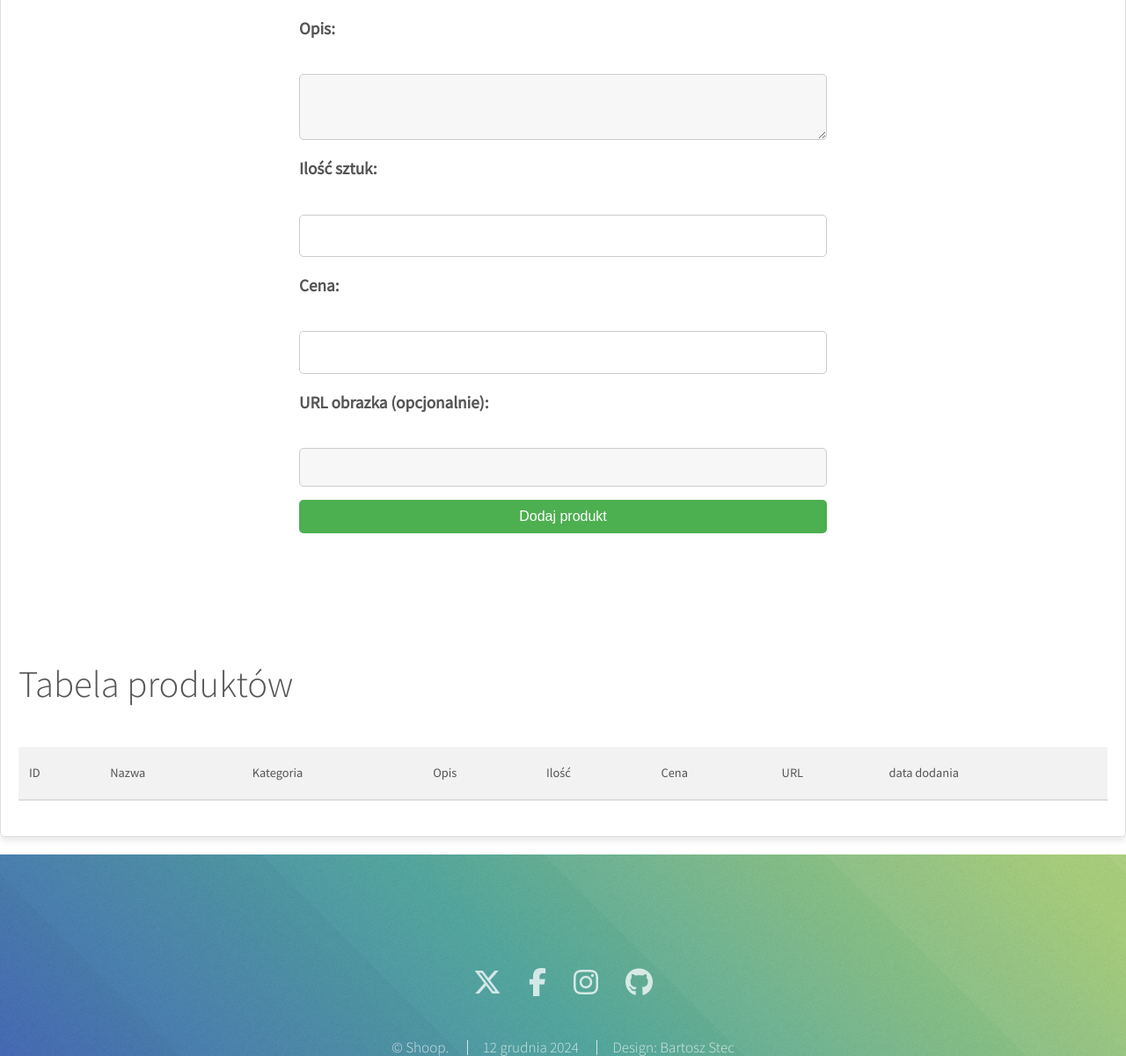
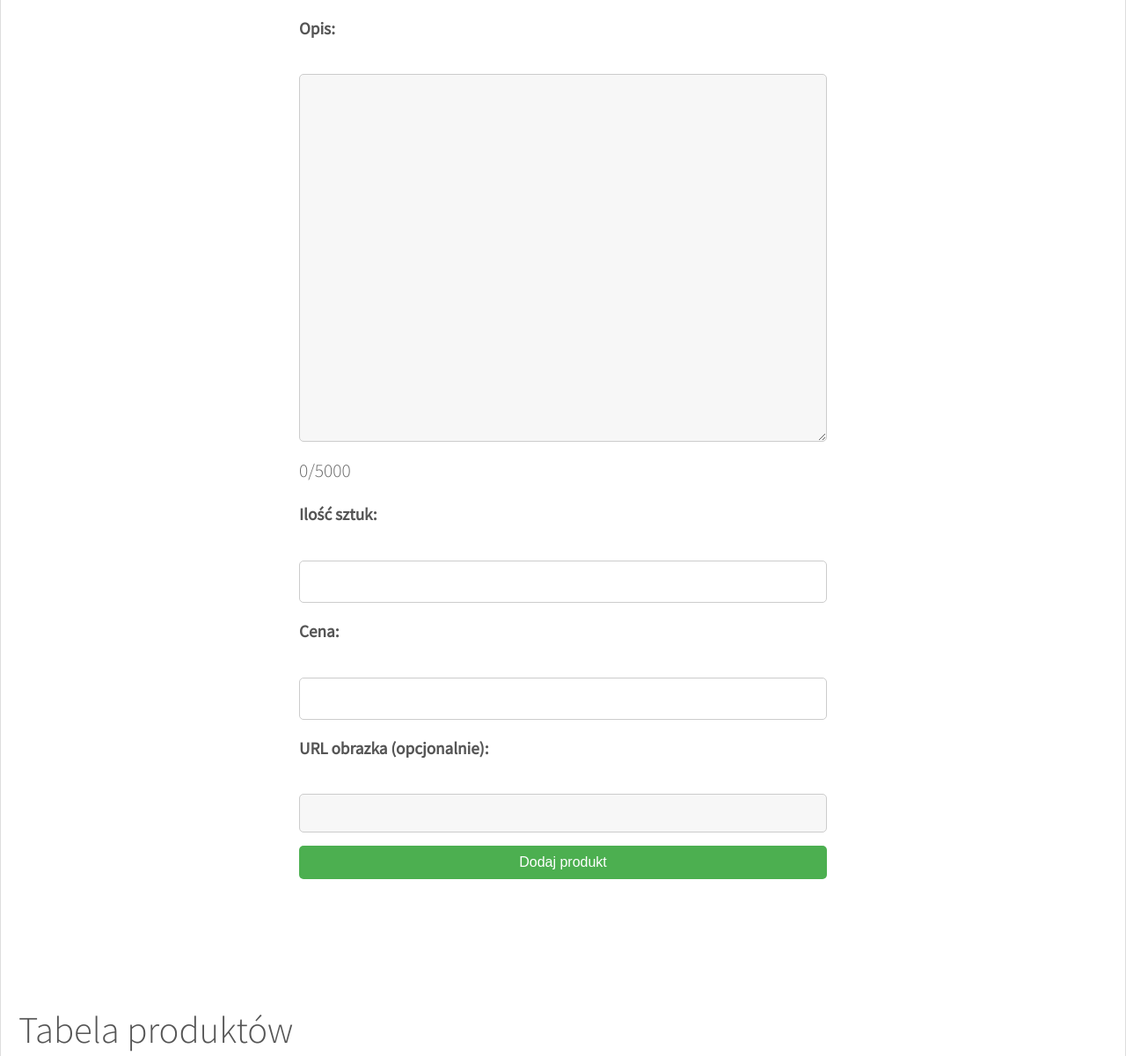
Before and after one commit to bartoszstec/Shoop-machine-learning, a Flask app: page /auth/adminpage in a window 1280 px wide, after a click on "Produkty". Shown: the part 826-2026 px from the top of the page at 88% size. Run offline with Flask 3, Linux system fonts and the light colour scheme; the visitor is signed in with stand-in values (Sample User, id 1); data that the repository does not hold is empty.

Commit message:
Zmiany w wyglądzie strony
Dodano możliwość zostawiania komentarza za pomocą entera, dodano ograniczenie znaków w polu opisu przy wprowadzaniu produktu na stronie admina, dodano style do wyglądu strony product.html

```diff
--- a/static/assets/css/main.css
+++ b/static/assets/css/main.css
@@ -3209,7 +3209,7 @@ input, select, textarea {
 		margin-bottom: 150px;
 	}
 
-
+	/* Konkretnie obrazki wyszukanych produktów */
 	.searched-product-image {
 		width: 75px;
 		height: auto;
@@ -3226,6 +3226,13 @@ input, select, textarea {
 		border: 2px solid black;
 	}
 
+	.product-image {
+		width: auto;
+		height: 100%;
+		object-fit: cover; /* Dostosowuje obraz, wypełniając pojemnik przy zachowaniu proporcji */
+	}
+
+	/* Wyświetlanie treści na product.html*/
 	.product-image-details {
 	max-width: 600px;
     max-height: 600px;
@@ -3236,10 +3243,13 @@ input, select, textarea {
 
 	}
 
-    .product-image {
-		width: auto;
-		height: 100%;
-		object-fit: cover; /* Dostosowuje obraz, wypełniając pojemnik przy zachowaniu proporcji */
+	.description {
+		text-align: left;
+		padding-left: 20em;
+		}
+
+	.comment-section {
+		padding: 100px;
 	}
 
 /* Footer */
--- a/templates/adminpage.html
+++ b/templates/adminpage.html
@@ -53,26 +53,28 @@
         <h2>Dodaj nowy produkt</h2>
         <form action="{{ url_for('auth.add_product') }}" method="post">
             <label for="name">Nazwa:</label>
-            <input type="text" name="name" required>
+            <input type="text" name="name" id="name" autocomplete="off" required>
 
             <label for="category">Kategoria:</label>
-            <select name="category" required>
+            <select name="category" id="category" required>
                 {% for category in categories %}
                 <option value="{{ category.id }}">{{ category.category_name }}</option>
                 {% endfor %}
             </select>
 
             <label for="description">Opis:</label>
-            <textarea name="description"></textarea>
+            <textarea name="description" id="description" maxlength="5000" rows="15"></textarea>
+            <span id="charCount">0/5000</span>
+
 
             <label for="quantity">Ilość sztuk:</label>
-            <input type="number" name="quantity" required min="0">
+            <input type="number" name="quantity" id="quantity" required min="0">
 
             <label for="price">Cena:</label>
-            <input type="number" name="price" step="0.01" min="0" required>
+            <input type="number" name="price" id="price" step="0.01" min="0" required>
 
             <label for="image_url">URL obrazka (opcjonalnie):</label>
-            <input type="text" name="image_url">
+            <input type="text" name="image_url" id="image_url">
 
             <button type="submit">Dodaj produkt</button>
         </form>
@@ -130,4 +132,19 @@
         }
     });
 </script>
+
+<script>
+    const textarea = document.getElementById('description');
+    const charCount = document.getElementById('charCount');
+
+    textarea.addEventListener('input', () => {
+        const currentLength = textarea.value.length;
+        charCount.textContent = `${currentLength}/5000`;
+
+        // Dodatkowa walidacja (opcjonalna)
+        if (currentLength > 5000) {
+            textarea.value = textarea.value.substring(0, 5000); // Obcięcie nadmiarowych znaków
+        }
+    });
+</script>
 {% endblock %}
--- a/templates/login.html
+++ b/templates/login.html
@@ -19,7 +19,7 @@
             <form action="{{ url_for('auth.login') }}" method="post">
                 <div class="row gtr-uniform gtr-50">
                     <div class="col-6 col-12-xsmall">
-                        <input type="text" name="username" placeholder="Login" required />
+                        <input type="text" name="username" placeholder="Login" autocomplete="off" required />
                     </div>
                     <div class="col-6" style="text-align: right;">
                         <input :type="changePasswordType" name="password" placeholder="Hasło" required />
@@ -40,7 +40,7 @@
             <form action="{{ url_for('auth.register') }}" method="post">
                 <div class="row gtr-uniform gtr-50">
                     <div class="col-6 col-12-xsmall">
-                        <input type="text" name="username" placeholder="Login" required />
+                        <input type="text" name="username" placeholder="Login" autocomplete="off" required />
                     </div>
                     <div class="col-6 col-12-xsmall">
                         <input :type="changePasswordType" name="password" placeholder="Hasło" required />
```
Also changed, not shown: templates/product.html (+18 -6 lines), static/images/produkty/odkurzacz.jpg (added), static/images/produkty/telewizor.jpg (renamed from static/images/produkty/słoń.png), static/images/produkty/żelazko.jpg (added).
